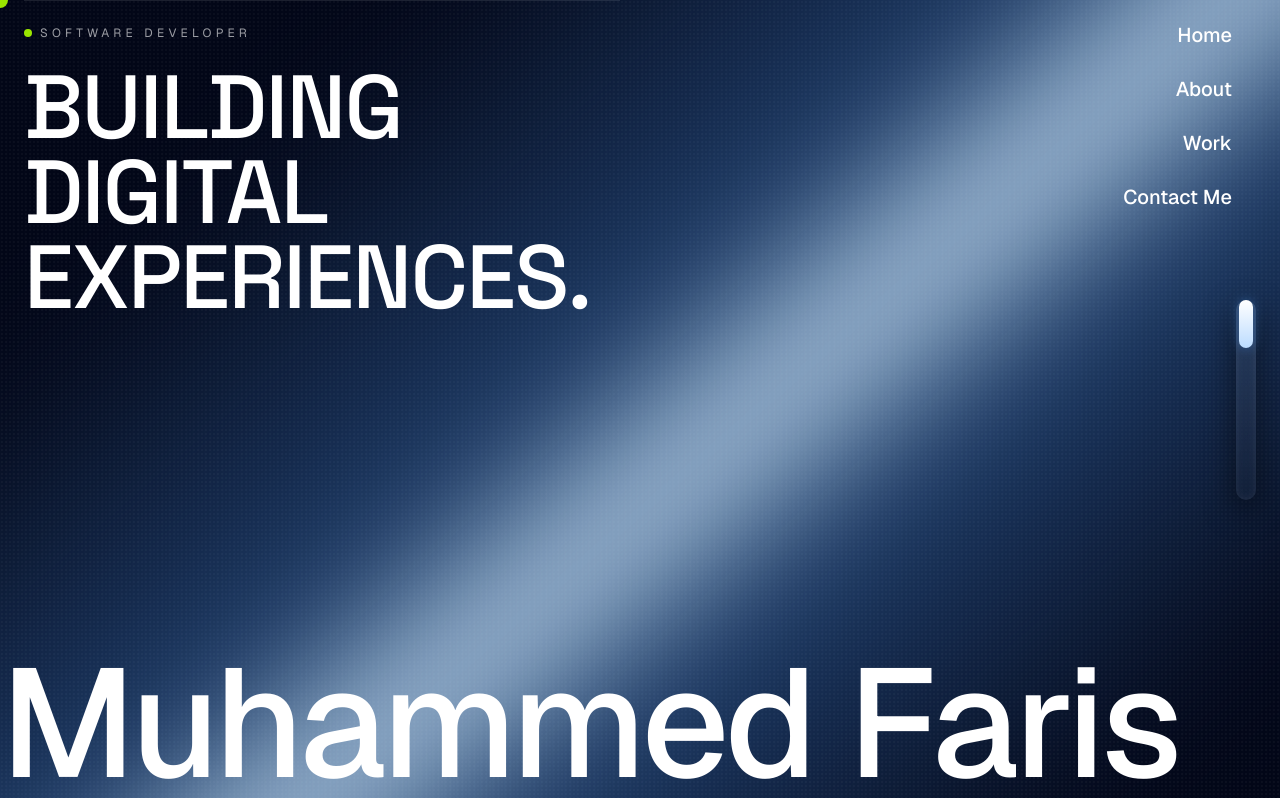
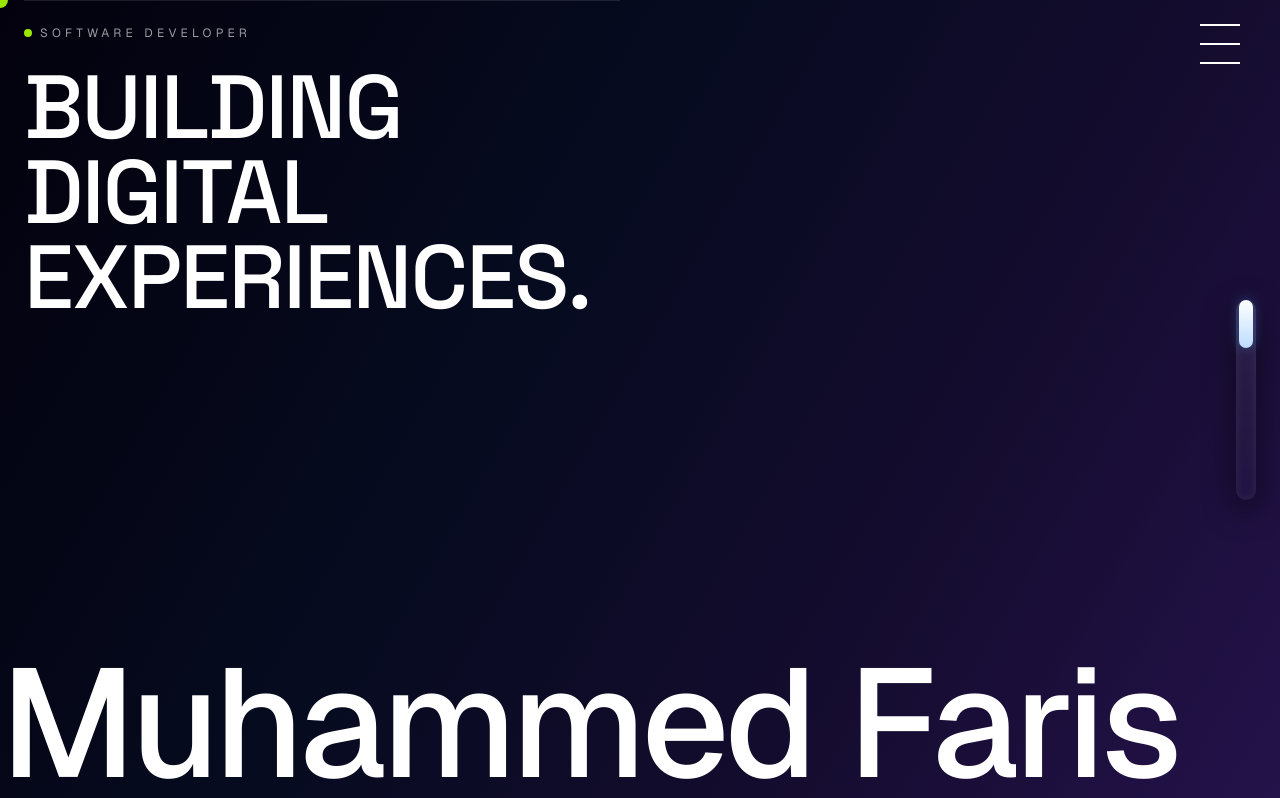
Before and after one commit to fariskt/Portfolio, a Next.js app: page / in a window 1280 px wide. Shown: the top 798 px of the page. Built offline with nearby package versions, Linux system fonts and the light colour scheme.

Commit message:
new changes

```diff
--- a/src/app/page.tsx
+++ b/src/app/page.tsx
@@ -1,14 +1,17 @@
 "use client";
 
-import React, { useEffect } from "react";
+import React, { useEffect, useState } from "react";
 import HeroSection from "../components/layouts/HeroSection";
 import AboutSection from "../components/layouts/AboutSection";
 import WorkSection from "../components/layouts/WorkSection";
 import ScrollWheel from "../components/ui/ScrollWheel";
 import LenisProvider from "../lib/useLenisGsap";
 import Cursor from "../components/Cursor";
+import Navbar from "../components/Navbar";
 
 const HomePage = () => {
+  const [open, setOpen] = useState(false);
+
   useEffect(() => {
     if (typeof window === "undefined") return;
 
@@ -31,9 +34,9 @@ const HomePage = () => {
     <>
       <LenisProvider />
       <div className="w-full h-full">
-        <Cursor/>
-        <ScrollWheel />
-        <HeroSection />
+        <Cursor />
+        {!open && <ScrollWheel />}
+        <HeroSection open={open} setOpen={setOpen} />
         <AboutSection />
         <WorkSection />
       </div>
--- /dev/null
+++ b/src/app/work/page.tsx
@@ -0,0 +1,37 @@
+import React from "react";
+import Image from "next/image";
+import { works } from "@/src/data/constants";
+
+const WorksPage = () => {
+  return (
+    <section className="min-h-screen bg-gradient-primary-dark">
+      <div className="py-24 px-6 md:px-14 max-w-7xl mx-auto">
+        <h1 className="heading-section mb-16">
+          All Works
+        </h1>
+
+        <div className="grid grid-cols-1 md:grid-cols-3 gap-10">
+          {works.map((item) => (
+            <article key={item.id} className="group">
+              <h3 className="text-title mb-4">{item.title}</h3>
+
+              <div className="relative p-2 glass bg-gradient-soft rounded-4xl overflow-hidden">
+                {item.image && (
+                  <Image
+                    src={item.image}
+                    alt={item.title}
+                    width={500}
+                    height={320}
+                    className="object-cover w-full h-72 rounded-xl transition-transform duration-500 group-hover:scale-105"
+                  />
+                )}
+              </div>
+            </article>
+          ))}
+        </div>
+      </div>
+    </section>
+  );
+};
+
+export default WorksPage;
--- a/src/components/Navbar.tsx
+++ b/src/components/Navbar.tsx
@@ -1,26 +1,105 @@
+"use client";
+
 import Link from "next/link";
-import React from "react";
+import React, { useEffect, useRef, useState } from "react";
+import gsap from "gsap";
 
-const Navbar = () => {
+const Navbar = ({
+  open,
+  setOpen,
+}: {
+  open: boolean;
+  setOpen: (val: boolean) => void;
+}) => {
   const links = [
     { name: "Home", href: "/" },
     { name: "About", href: "/projects" },
     { name: "Work", href: "/work" },
     { name: "Contact Me", href: "/contact" },
   ];
+
+  const menuRef = useRef<HTMLDivElement>(null);
+  const tl = useRef<gsap.core.Timeline | null>(null);
+
+  useEffect(() => {
+    if (!menuRef.current) return;
+
+    tl.current = gsap.timeline({ paused: true });
+
+    tl.current
+      .fromTo(
+        menuRef.current,
+        { x: "100%" },
+        { x: "0%", duration: 0.8, ease: "power4.out" },
+      )
+      .from(
+        ".nav-link",
+        {
+          y: 40,
+          opacity: 0,
+          stagger: 0.1,
+          duration: 0.6,
+          ease: "power3.out",
+        },
+        "-=0.4",
+      );
+  }, []);
+
+  const toggleMenu = () => {
+    if (!tl.current) return;
+
+    if (!open) {
+      tl.current.play();
+    } else {
+      tl.current.reverse();
+    }
+    setOpen(!open);
+  };
+
   return (
-    <nav className="flex absolute justify-between w-full gap-20 py-5 px-10">
-      <div>
-        <h1 className="text-3xl">Faris</h1>
+    <>
+      {/* TOP NAV */}
+      <nav className="absolute top-0 right-0 z-50  items-center justify-between px-10 py-6">
+        <button
+          onClick={toggleMenu}
+          className="relative z-50 flex h-10 w-10 flex-col justify-between"
+        >
+          <span
+            className={`block h-[2px] w-full bg-white transition ${
+              open ? "rotate-45 translate-y-[9px]" : ""
+            }`}
+          />
+          <span
+            className={`block h-[2px] w-full bg-white transition ${
+              open ? "opacity-0" : ""
+            }`}
+          />
+          <span
+            className={`block h-[2px] w-full bg-white transition ${
+              open ? "-rotate-45 -translate-y-[9px]" : ""
+            }`}
+          />
+        </button>
+      </nav>
+
+      <div
+        ref={menuRef}
+        className="fixed top-0 right-0 z-40 h-screen w-full md:w-[25%] bg-gradient-primary-dark backdrop-blur-xl"
+      >
+        <div className="flex h-full flex-col items-end justify-center gap-8 px-16">
+          {links.map((item) => (
+            <Link
+              key={item.href}
+              href={item.href}
+              onClick={toggleMenu}
+              className="text-white hover:underline text-4xl font-medium tracking-tight hover:opacity-70 transition"
+            >
+              {item.name}
+            </Link>
+          ))}
+        </div>
       </div>
-      <div className="flex flex-col gap-6 items-end">
-        {links.map((item) => (
-          <div key={item.href}>
-            <Link className="font-medium text-base" href={item.href}> {item.name}</Link>
-          </div>
-        ))}
-      </div>
-    </nav>
+    </>
   );
 };
 
--- a/src/components/layouts/HeroSection.tsx
+++ b/src/components/layouts/HeroSection.tsx
@@ -2,28 +2,28 @@
 
 import { useEffect, useRef } from "react";
 import { splitReveal } from "../../lib/splitText";
-import Parallax from "../Parallax";
 import ParallaxText from "../ParallaxText";
-import Link from "next/link";
-import { ChevronRight } from "lucide-react";
+import Navbar from "../Navbar";
 
-export default function HeroSection() {
+export default function HeroSection({
+  open,
+  setOpen,
+}: {
+  open: boolean;
+  setOpen: (val: boolean) => void;
+}) {
   const titleRef = useRef<HTMLHeadingElement>(null);
 
   useEffect(() => {
     if (titleRef.current) splitReveal(titleRef.current);
   }, []);
 
-  const links = [
-    { name: "Home", href: "/" },
-    { name: "About", href: "/projects" },
-    { name: "Work", href: "/work" },
-    { name: "Contact Me", href: "/contact" },
-  ];
+  return (
+    <>
+      <Navbar open={open} setOpen={setOpen} />
 
-  return (
-    <section className="relative min-h-screen bg-black text-white">
-      <div className="smooth-bg flex flex-col justify-between">
+      <section className="relative md:min-h-screen bg-gradient-primary-dark text-white">
+        <div className="md:h-screen h-[75vh] flex flex-col justify-between">
           <div className="mx-auto grid grid-cols-1 items-start gap-10 px-6  md:grid-cols-2">
             <div className="flex flex-col justify-start">
               <div className="mb-6 h-px w-full bg-white/10" />
@@ -41,27 +41,16 @@ export default function HeroSection() {
                 EXPERIENCES.
               </h1>
             </div>
-          <div className="flex flex-col items-end gap-6 z-50 mt-5">
-            {links.map((item) => (
-              <Link
-                key={item.href}
-                href={item.href}
-                className="link-animate group hover:underline flex items-center gap-2 font-medium text-title"
-              >
-                <span className="link-text">{item.name}</span>
-                <ChevronRight className="link-icon" size={16} />
-              </Link>
-            ))}
-          </div>
           </div>
           <ParallaxText speed={0.06}>
             <div>
-            <h2 className="font-display text-[12vw] font-medium leading-none tracking-tight text-white">
+              <h2 className="ml-2 md:ml-0 font-display text-[12vw] font-medium leading-none tracking-tight text-white">
                 Muhammed Faris
               </h2>
             </div>
           </ParallaxText>
         </div>
       </section>
+    </>
   );
 }
--- a/src/components/layouts/WorkSection.tsx
+++ b/src/components/layouts/WorkSection.tsx
@@ -7,7 +7,7 @@ const WorkSection = () => {
     <Parallax speed={0.4}>
       <section className="min-h-screen bg-gradient-primary-dark rounded-t-4xl">
         <div className="py-20 md:px-10">
-          <h2 className="font-display text-[clamp(2rem,7vw,4.5rem)] font-medium leading-[0.95] tracking-tight">
+          <h2 className="heading-section">
             Featured Works
           </h2>
           <div className="mt-10">
--- a/src/styles/scrollwheel.css
+++ b/src/styles/scrollwheel.css
@@ -6,7 +6,7 @@
   transform: translateY(-50%);
   height: 200px;
   width: 20px;
-  z-index: 9999;
+  z-index: 40;
 }
 
 /* Track */
```
Lines whose indentation alone changed are shown as unchanged.
